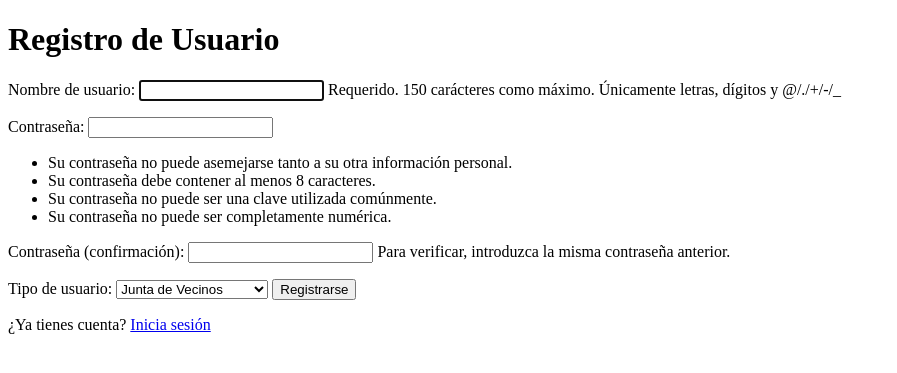
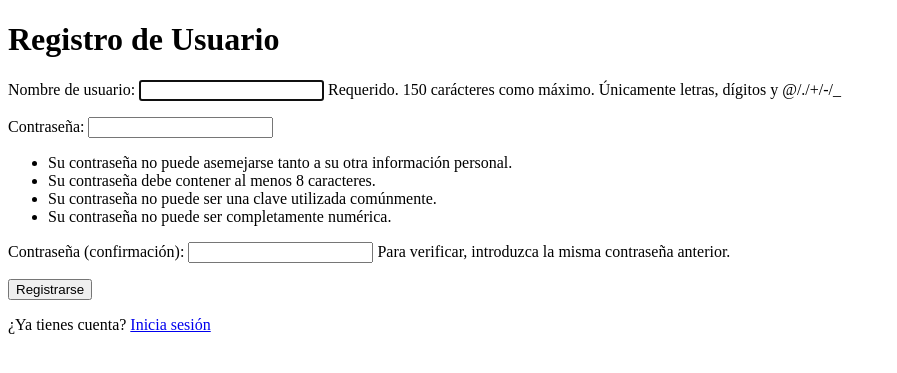
Before and after one commit to Nobitape/CERTAMEN3-VillaVerde-, a Django app: page /register in a window 1280 px wide. Shown: the top 373 px of the page, without its empty margins (0-897 px from the left). Run offline with Django 5.2, Linux system fonts and the light colour scheme.

Commit message:
Redireccion desde el login segun el tipo de usuario

```diff
--- a/talleres/templates/talleres/register.html
+++ b/talleres/templates/talleres/register.html
@@ -13,11 +13,6 @@
         {% csrf_token %}
         {{ form.as_p }}
 
-        <label for="tipo_usuario">Tipo de usuario:</label>
-        <select name="tipo_usuario" id="tipo_usuario">
-            <option value="junta">Junta de Vecinos</option>
-            <option value="funcionario">Funcionario Municipal</option>
-        </select>
 
         <button type="submit">Registrarse</button>
     </form>
--- a/talleres/urls.py
+++ b/talleres/urls.py
@@ -2,7 +2,7 @@ from django.urls import path, include
 from . import views
 
 urlpatterns = [
-    path('login', views.login_view, name='login'),
-    path('register', views.register, name='register'),
+    path('login', views.loginView, name='login'),
+    path('register', views.registerView, name='register'),
     path('logout', views.logout, name='logout'),
 ]
--- a/talleres/views.py
+++ b/talleres/views.py
@@ -14,33 +14,33 @@ def main(request):
 def talleres(request):
     return render(request, 'talleres/talleres.html')
 
-
-
-def register(request):
-    form = UserCreationForm()
-
+def registerView(request):
     if request.method == 'POST':
         form = UserCreationForm(request.POST)
         if form.is_valid():
-            user = form.save(commit=False)
+            user = form.save()
+            login(request, user)
+            return redirect('/login')
 
-            tipo = request.POST.get('tipo_usuario')
-            if tipo == 'funcionario':
-                user.is_staff = True
-            user.save()
-
-            login(request, user)
-            return redirect('main')
-
+    else:
+        form = UserCreationForm()
     return render(request, 'talleres/register.html', {'form': form})
 
-def login_view(request):
+def loginView(request):
     if request.method == 'POST':
-        form = AuthenticationForm(data=request.POST)
+        form = AuthenticationForm(request, data=request.POST)
         if form.is_valid():
             user = form.get_user()
             login(request, user)
-            return redirect('main')
+
+            if user.is_superuser or user.is_staff:
+                return redirect('/admin')
+
+            elif user.groups.filter(name='Junta de Vecinos').exists():
+                return redirect('/api/talleres')
+
+            else:
+                return redirect('main')
     else:
         form = AuthenticationForm()
     return render(request, 'talleres/login.html', {'form': form})
```
